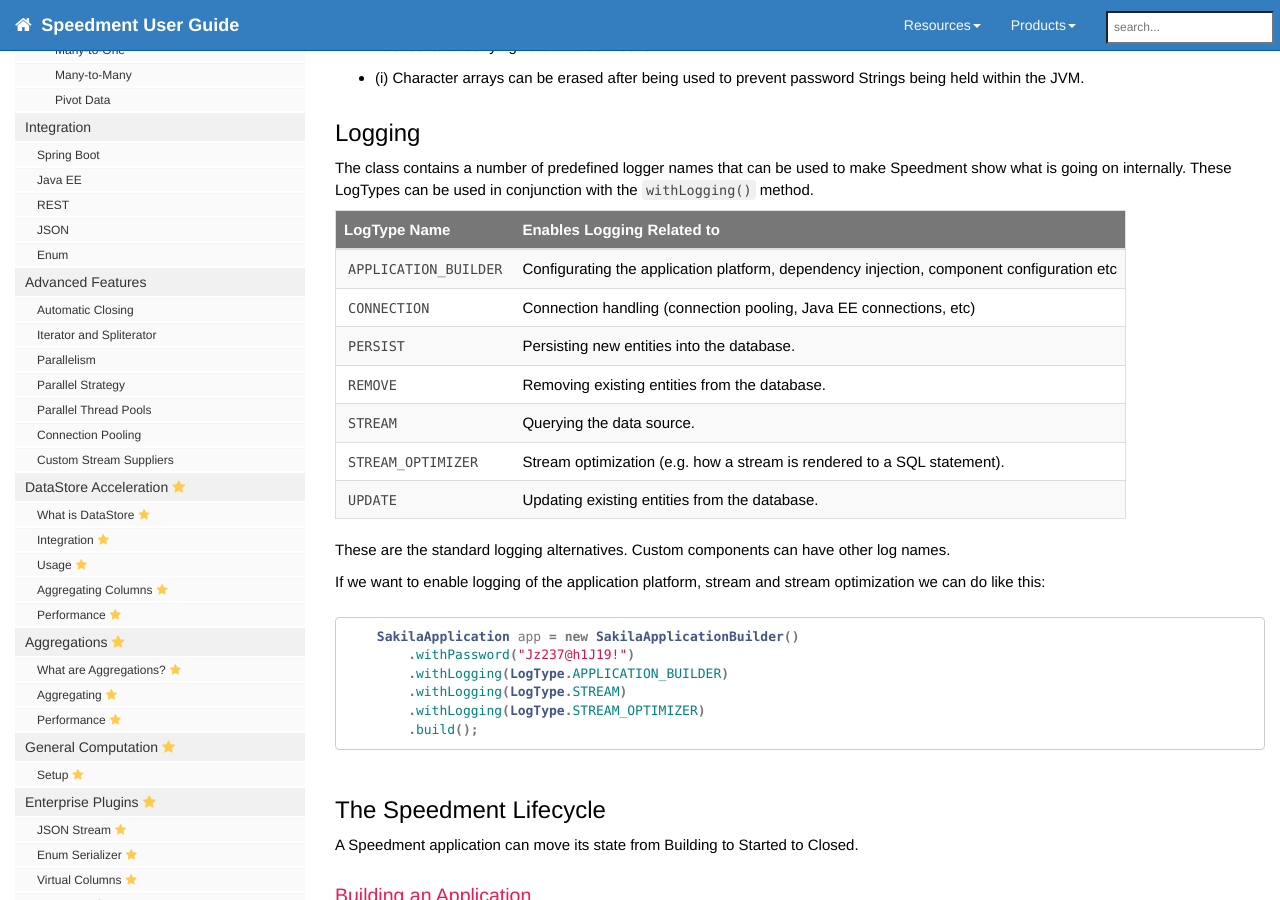
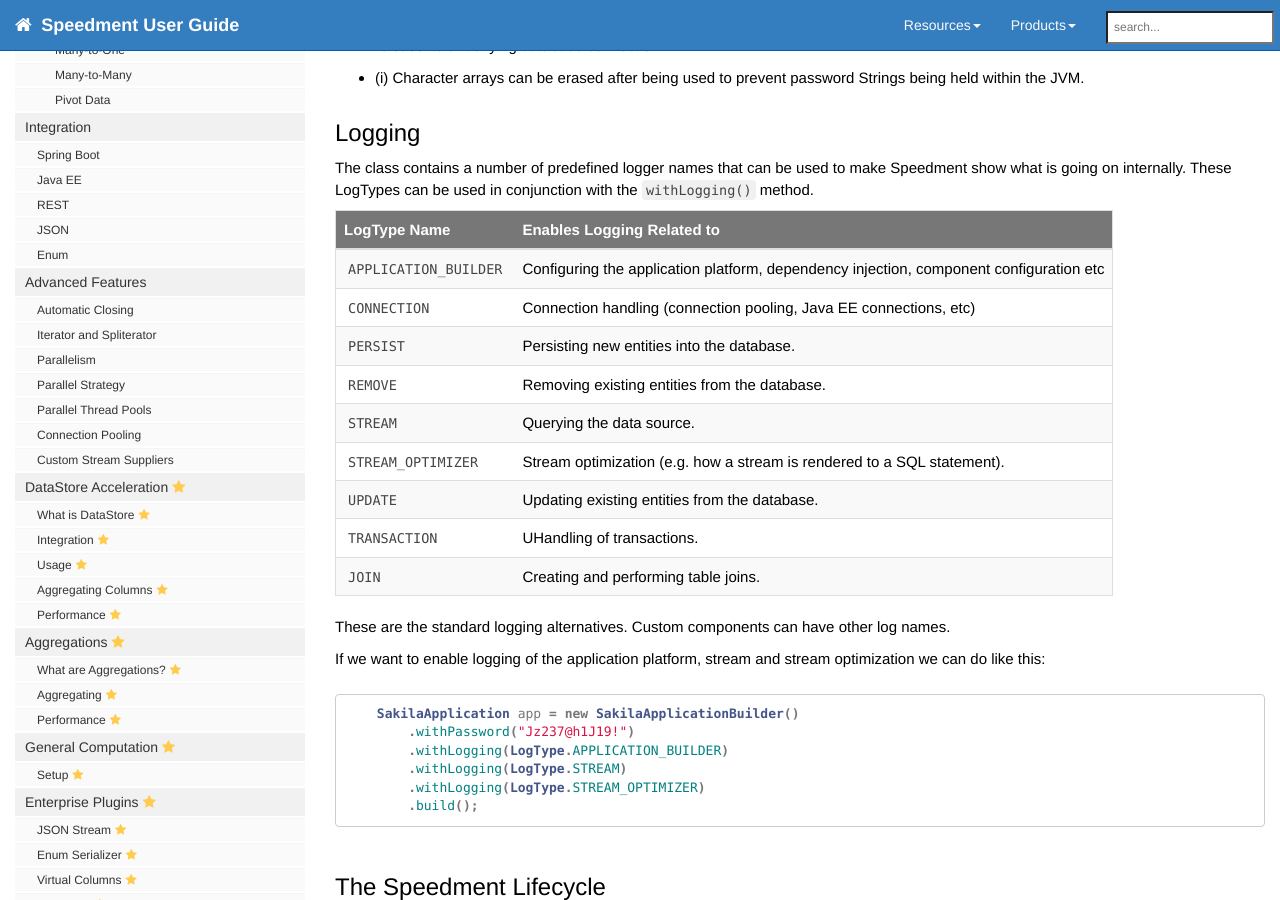
Before and after one commit to speedment/speedment-doc, a Jekyll site: the page built from pages/application_configuration.md, in a window 1280 px wide and 900 px high, scrolled down 1891 px. Built offline with Jekyll 4.4.1, drawn with Linux system fonts in a browser that asks for light colours; nearby versions of some CDN libraries; comment, search, counter and statistics services are not loaded.

Commit message:
Add missing LogType elements

```diff
--- a/pages/application_configuration.md
+++ b/pages/application_configuration.md
@@ -58,13 +58,16 @@
 
 | LogType Name         | Enables Logging Related to                                                                |
 | :------------------- | :---------------------------------------------------------------------------------------- |
-| `APPLICATION_BUILDER`| Configurating the application platform, dependency injection, component configuration etc |
+| `APPLICATION_BUILDER`| Configuring the application platform, dependency injection, component configuration etc   |
 | `CONNECTION`         | Connection handling (connection pooling, Java EE connections, etc)                        |
 | `PERSIST`            | Persisting new entities into the database.                                                |
 | `REMOVE`             | Removing existing entities from the database.                                             |
 | `STREAM`             | Querying the data source.                                                                 |
 | `STREAM_OPTIMIZER`   | Stream optimization (e.g. how a stream is rendered to a SQL statement).                   |
-| `UPDATE          `   | Updating existing entities from the database.                                             |
+| `UPDATE`             | Updating existing entities from the database.                                             |
+| `TRANSACTION`        | UHandling of transactions.                                                                |
+| `JOIN`               | Creating and performing table joins.                                                      |
+
 
 These are the standard logging alternatives. Custom components can have other log names.
 
```
